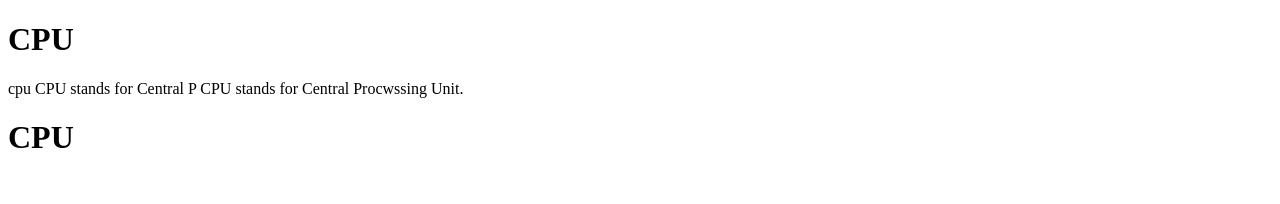
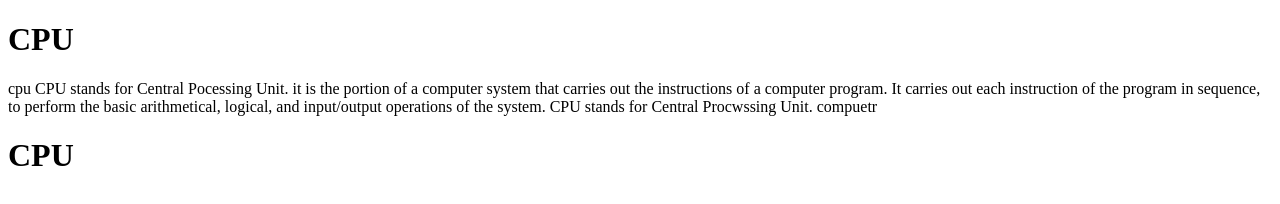
Before and after one commit to iamneo-production/bdbecdefbbdacbcebfadaeccdfffebaeceaec, a website: page public/index.html in a window 1280 px wide. Drawn offline with Linux system fonts and the light colour scheme.

Commit message:
Backup Commit

```diff
--- a/public/index.html
+++ b/public/index.html
@@ -8,10 +8,14 @@
 <h1> CPU</h1>
 <bold>cpu</body>
     <italic>
-        CPU stands for Central P
+        CPU stands for Central Pocessing Unit.
+        it is the portion of a computer system that carries
+        out the instructions of a computer program.
+        It carries out each instruction of the program in sequence, to perform the basic arithmetical, logical, and input/output operations of the system.
     </italic>
     <underline>
         CPU stands for Central Procwssing Unit.
+        compuetr
 
     </underline>
 <meta charset="UTF-8">
```
